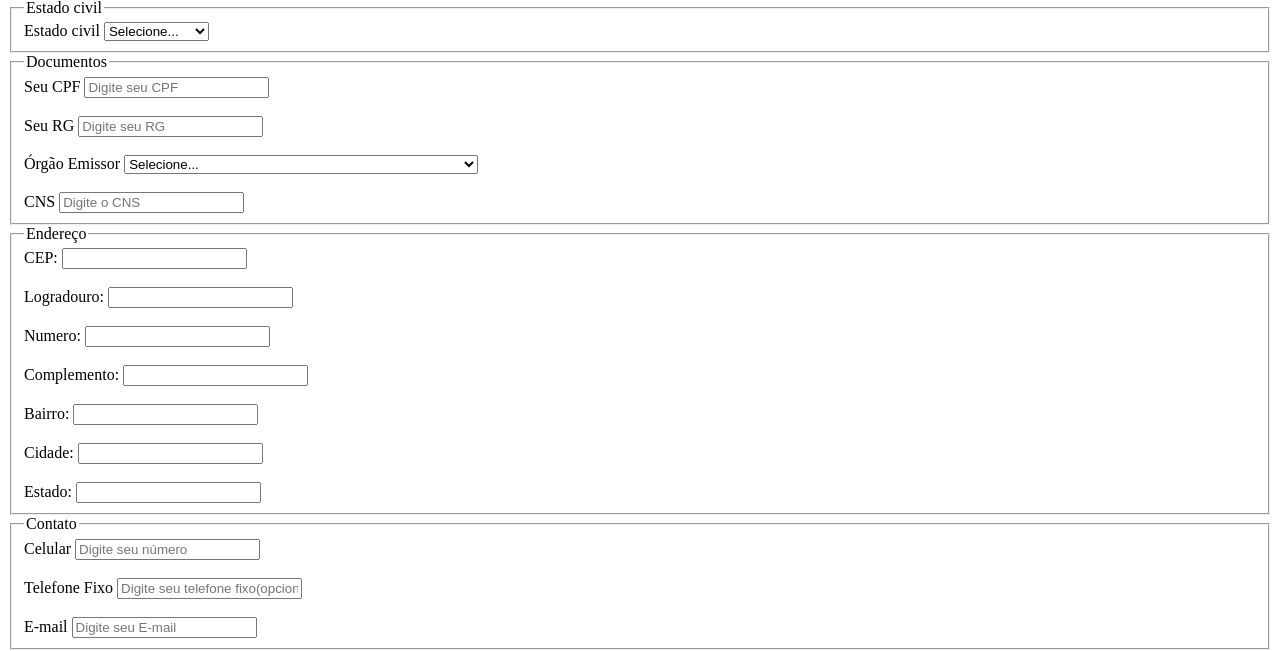
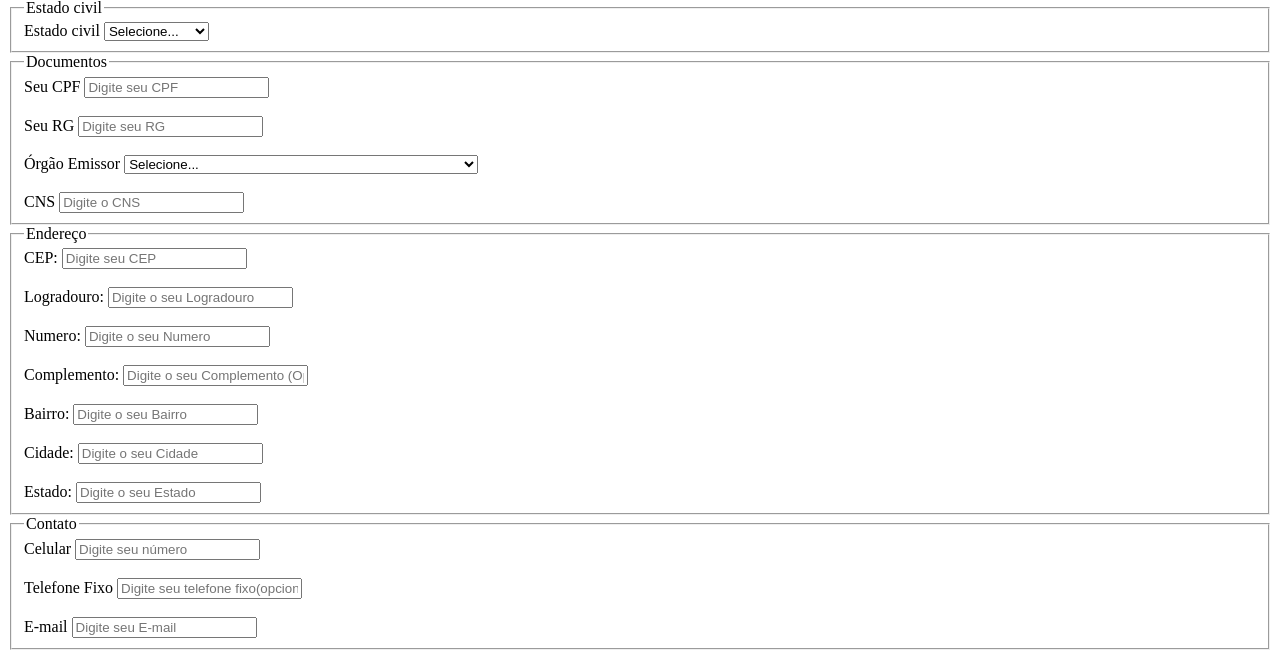
Before and after one commit to lippekstro/hipocrates, a PHP site: page /agendamento.php in a window 1280 px wide. Shown: the part 234-885 px from the top of the page. Run offline with PHP 8.4, Linux system fonts and the light colour scheme; data that the repository does not hold is empty.

Commit message:
Embelezamento de index

```diff
--- a/agendamento.php
+++ b/agendamento.php
@@ -79,30 +79,30 @@ date_default_timezone_set('America/Sao_Paulo');
                 </select>
                 <br><br>
                 <label for="cns">CNS</label>
-                <input type="text" name="cns" id="cns" placeholder="Digite o CNS" autocomplete="off" maxlength="15">
+                <input type="number" name="cns" id="cns" placeholder="Digite o CNS" autocomplete="off" maxlength="15">
             </fieldset>
             <fieldset>
                 <legend>Endereço</legend>
                 <label for="cep">CEP:</label>
-                <input type="text" id="cep" name="cep">
+                <input type="text" id="cep" name="cep" placeholder="Digite seu CEP">
                 <br><br>
                 <label for="logradouro">Logradouro:</label>
-                <input type="text" id="logradouro" name="logradouro">
+                <input type="text" id="logradouro" name="logradouro" placeholder="Digite o seu Logradouro">
                 <br><br>
                 <label for="numero">Numero:</label>
-                <input type="number" id="numero" name="numero">
+                <input type="number" id="numero" name="numero" placeholder="Digite o seu Numero">
                 <br><br>
                 <label for="complemento">Complemento:</label>
-                <input type="text" id="complemento" name="complemento">
+                <input type="text" id="complemento" name="complemento" placeholder="Digite o seu Complemento (Opcional)">
                 <br><br>
                 <label for="bairro">Bairro:</label>
-                <input type="text" id="bairro" name="bairro">
+                <input type="text" id="bairro" name="bairro" placeholder="Digite o seu Bairro">
                 <br><br>
                 <label for="cidade">Cidade:</label>
-                <input type="text" id="cidade" name="cidade">
+                <input type="text" id="cidade" name="cidade" placeholder="Digite o seu Cidade">
                 <br><br>
                 <label for="estado">Estado:</label>
-                <input type="text" id="estado" name="estado">
+                <input type="text" id="estado" name="estado" placeholder="Digite o seu Estado">
             </fieldset>
             <fieldset>
                 <legend>Contato</legend>
```
